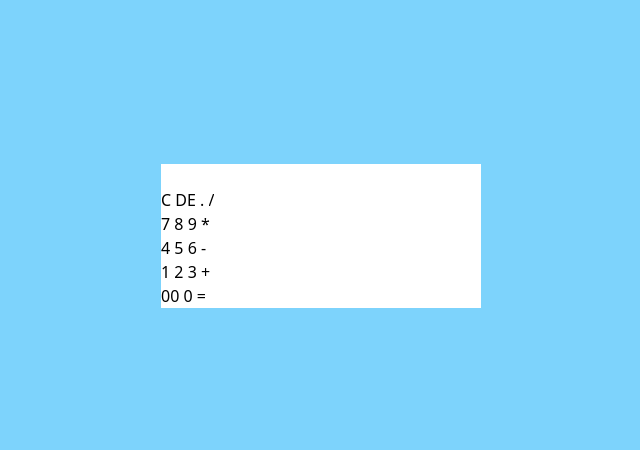
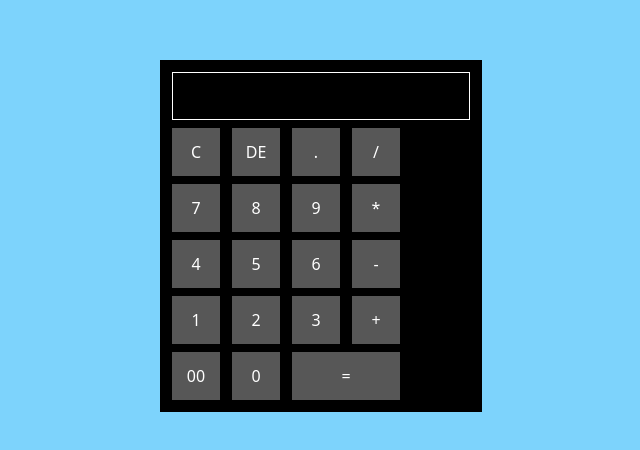
Before and after one commit to Parmanand-Parveen/Javascript-practice, a website built with Vite: page Calculator/index.html in a window 1280 px wide. Shown: the part 164-614 px from the top of the page, without its empty margins (319-959 px from the left). Built offline with nearby package versions, Linux system fonts and the light colour scheme.

Commit message:
Completed✅

```diff
--- a/Calculator/index.html
+++ b/Calculator/index.html
@@ -9,38 +9,38 @@
 <body>
 
     <div id="wrapper" class="min-h-screen h-full w-full flex justify-center items-center bg-sky-300">
-       <form class="h-full w-80 bg-white">
+       <form class="h-full w-fit p-3 bg-black outline-none ">
         <div  class="display">
-        <input class="text-right" name="display" type="text">
+        <input class="text-right w-full h-12 bg-transparent text-white text-xl border border-white" name="display" type="text">
         </div>
-        <div class="data">
-        <input type="button" value="C"  onclick="display.value ='' ">
-        <input type="button" value="DE" onclick="display.value = display.value.toString().slice(0,-1)">
-        <input type="button" value="."  onclick="dispplay.value ='.' ">
-        <input type="button" value="/" onclick="dispplay.value='/' ">
+        <div class="data mt-2 w-full flex gap-3 ">
+        <input class="button h-12 w-12 text-white" type="button" value="C"  on onclick="display.value ='' ">
+        <input class="button h-12 w-12 text-white" type="button" value="DE" onclick="display.value = display.value.toString().slice(0,-1)">
+        <input class="button h-12 w-12 text-white" type="button" value="."  onclick="display.value ='.' ">
+        <input class="button h-12 w-12 text-white" type="button" value="/" onclick="display.value='/' ">
         </div>
-        <div class="data">
-        <input type="button" value="7" onclick="display.value += '7' ">
-        <input type="button" value="8" onclick="display.value += '8'">
-        <input type="button" value="9" onclick="display.value += '9'">
-        <input type="button" value="*" onclick="display.value += '*'">
+        <div class="data mt-2 w-full flex gap-3">
+        <input class="button h-12 w-12 text-white" type="button" value="7" onclick="display.value += '7' ">
+        <input class="button h-12 w-12 text-white" type="button" value="8" onclick="display.value += '8'">
+        <input class="button h-12 w-12 text-white" type="button" value="9" onclick="display.value += '9'">
+        <input class="button h-12 w-12 text-white" type="button" value="*" onclick="display.value += '*'">
         </div>
-        <div class="data">
-        <input type="button" value="4" onclick="display.value += '4'">
-        <input type="button" value="5" onclick="display.value += '5'">
-        <input type="button" value="6" onclick="display.value += '6'">
-        <input type="button" value="-" onclick="display.value += '-'">
+        <div class="data mt-2 w-full flex gap-3">
+        <input class="button h-12 w-12 text-white" type="button" value="4" onclick="display.value += '4'">
+        <input class="button h-12 w-12 text-white" type="button" value="5" onclick="display.value += '5'">
+        <input class="button h-12 w-12 text-white" type="button" value="6" onclick="display.value += '6'">
+        <input class="button h-12 w-12 text-white" type="button" value="-" onclick="display.value += '-'">
         </div>
-        <div class="data">
-        <input type="button" value="1" onclick="display.value += '1'">
-        <input type="button" value="2"  onclick="display.value += '2'">
-        <input type="button" value="3" onclick="display.value += '3'">
-        <input type="button" value="+" onclick="display.value += '+'">
+        <div class="data mt-2 w-full flex gap-3">
+        <input class="button h-12 w-12 text-white" type="button" value="1" onclick="display.value += '1'">
+        <input class="button h-12 w-12 text-white" type="button" value="2"  onclick="display.value += '2'">
+        <input class="button h-12 w-12 text-white" type="button" value="3" onclick="display.value += '3'">
+        <input class="button h-12 w-12 text-white" type="button" value="+" onclick="display.value += '+'">
         </div>
-        <div class="data">
-        <input type="button" value="00" onclick="display.value += '00'">
-        <input type="button" value="0" onclick="display.value += '0'">
-        <input type="button" value="=" onclick="display.value = eval(display.value)">
+        <div class="data mt-2 w-full flex gap-3">
+        <input class="button h-12 w-12 text-white" type="button" value="00" onclick="display.value += '00'">
+        <input class="button h-12 w-12 text-white" type="button" value="0" onclick="display.value += '0'">
+        <input class="button h-12 w-[108px] text-white" type="button" value="=" onclick="display.value = eval(display.value)">
 
         </div>
        </form>
--- a/Calculator/style.css
+++ b/Calculator/style.css
@@ -1,3 +1,7 @@
 @tailwind base;
 @tailwind components;
 @tailwind utilities;
+
+.button{
+    background-color: rgba(128, 128, 128, 0.677);
+}
```
Also changed, not shown: Calculator/script.js (deleted).
